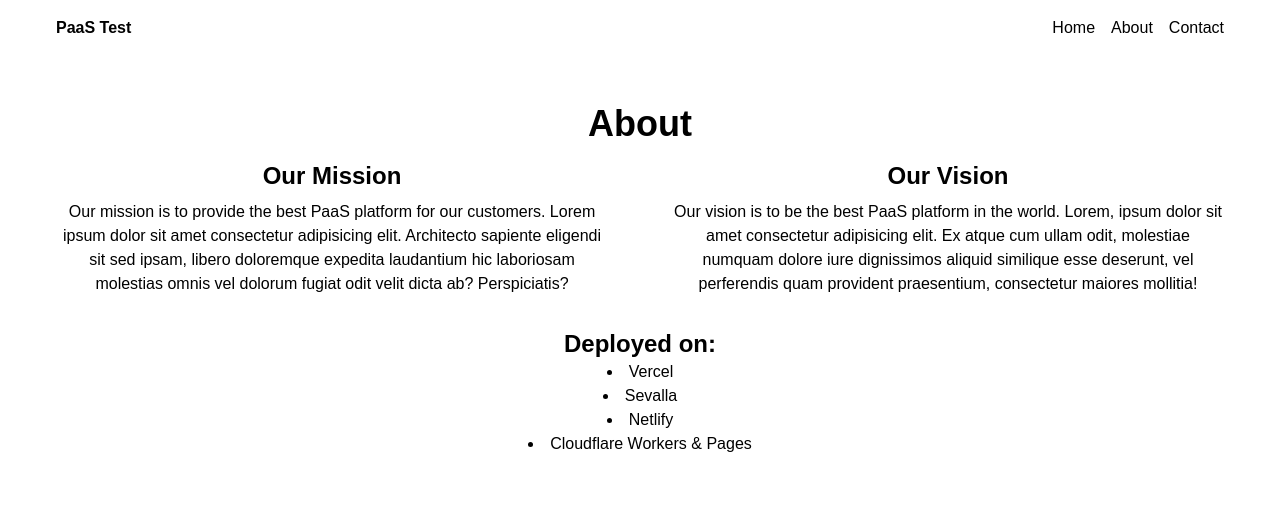
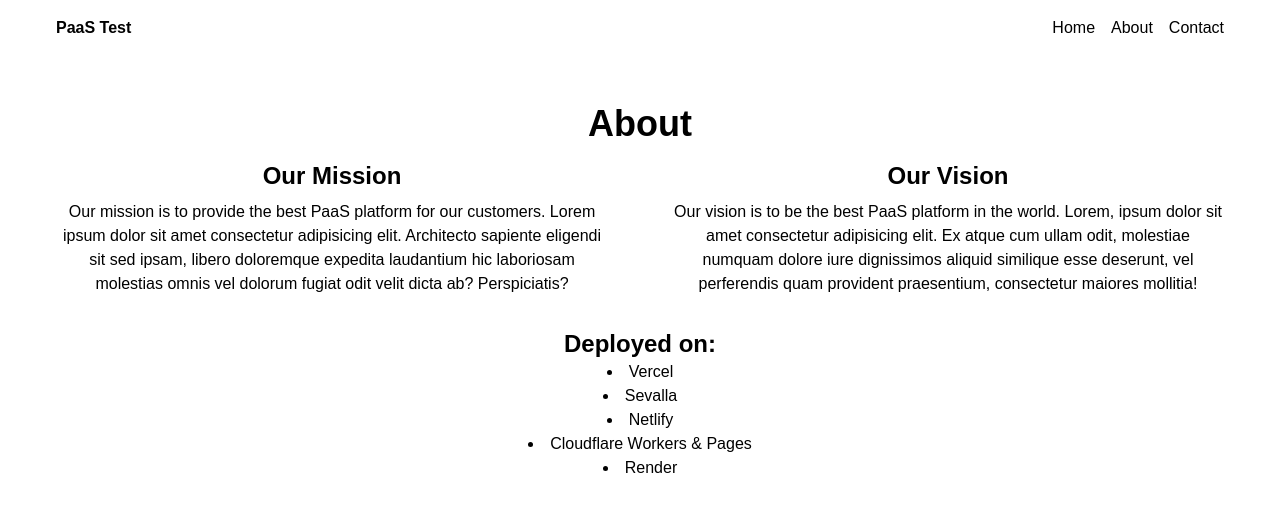
Before and after one commit to osmannyildiz/251127-paas-test, a Next.js app: page /about in a window 1280 px wide. Shown: the top 512 px of the page. Built offline with nearby package versions, Linux system fonts and the light colour scheme.

Commit message:
render post-deployment

```diff
--- a/app/about/page.tsx
+++ b/app/about/page.tsx
@@ -31,6 +31,7 @@ export default function About() {
         <li>Sevalla</li>
         <li>Netlify</li>
         <li>Cloudflare Workers & Pages</li>
+        <li>Render</li>
       </ul>
     </div>
   );
```
